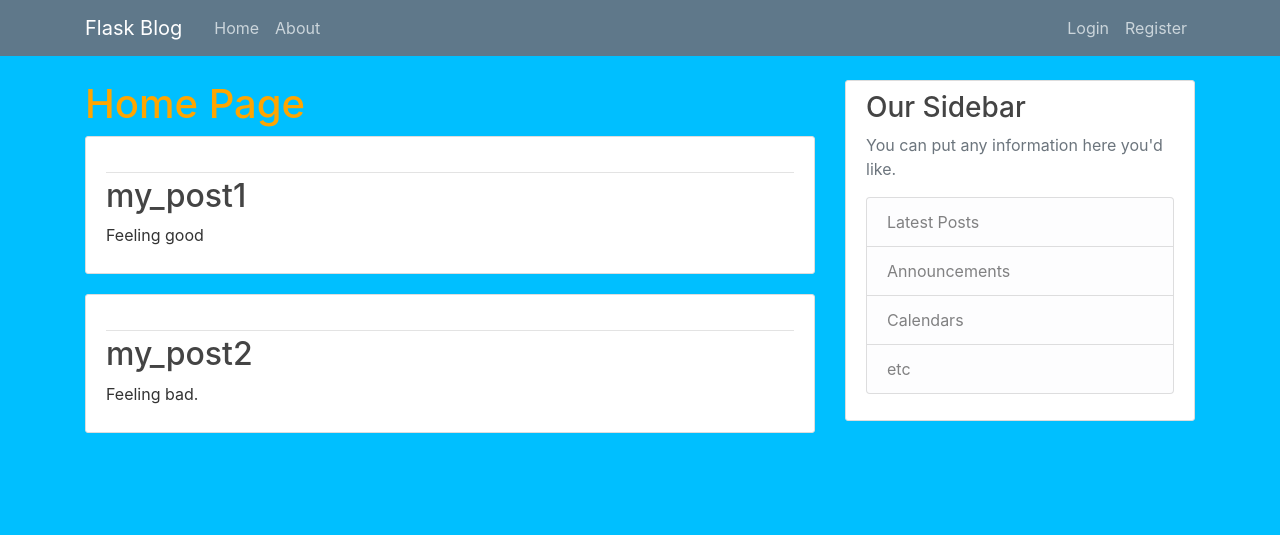
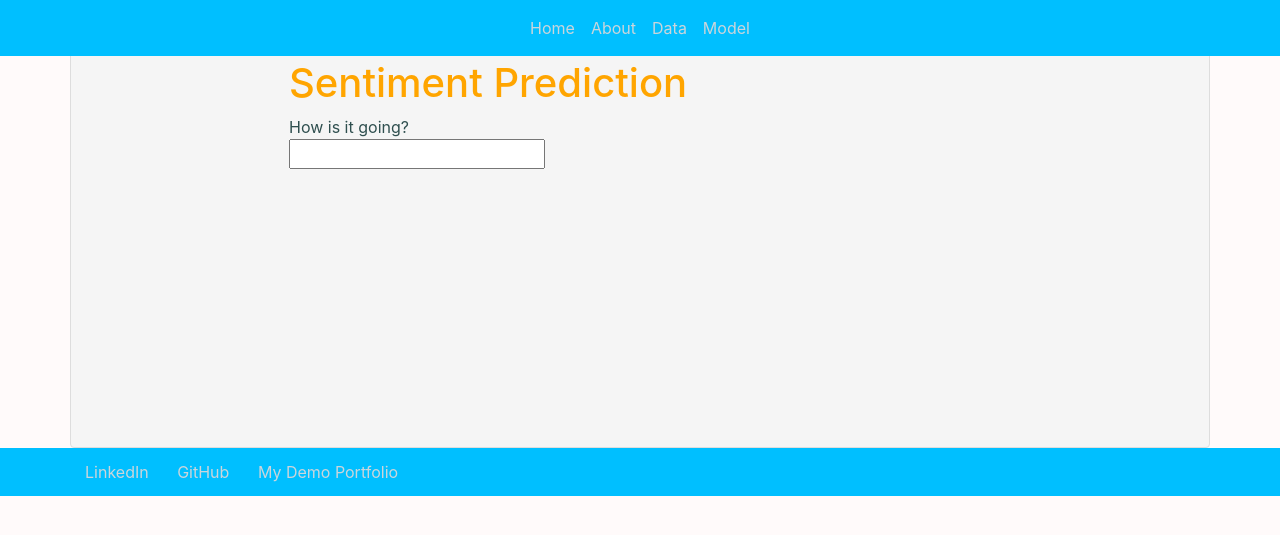
Before and after one commit to sabarishchockalingam2017/sentimentprediction, a Flask app: page / in a window 1280 px wide. Shown: the top 535 px of the page. Run offline with Flask 2, Linux system fonts and the light colour scheme; parts of the project's set-up code (start-up, migrations or seed data) failed here and were passed over; some libraries are stand-ins or nearby versions.

Commit message:
added model page and adjusted layout to center header links

```diff
--- a/app/app.py
+++ b/app/app.py
@@ -11,27 +11,23 @@ app.config.from_object('config.flask_config')
 
 logger = logging.getLogger("app")
 
-posts = [
-    {
-        'user': 'Tom',
-        'title': 'my_post1',
-        'content': 'Feeling good'
-    },
-
-    {
-        'user': 'Homer',
-        'title': 'my_post2',
-        'content': 'Feeling bad.'
-    }
-]
 @app.route("/")
 @app.route("/home")
 def home():
-    return render_template('home.html', posts=posts)
+    return render_template('home.html', title='Home')
 
 @app.route("/about")
 def about():
     return render_template('about.html', title='About')
+
+@app.route("/dataset")
+def dataset():
+    return render_template('dataset.html', title='Dataset')
+
+@app.route("/model")
+def model():
+    return render_template('model.html', title='Model')
+
 
 @app.context_processor
 def override_url_for():
--- a/app/static/main.css
+++ b/app/static/main.css
@@ -1,27 +1,45 @@
 body {
-  background: #00BFFF;
-  color: #333333;
-  margin-top: 5rem;
+  background: #FFFAFA;
+  color: #2F4F4F;
+  margin-top: 3rem;
+}
+
+.content-col{
+    background: #F5F5F5;
+    padding: 10px 20px;
+    border: 1px solid #dddddd;
+    border-radius: 4px;
+    height: 50vh;
+    justify-content: center;
 }
 
 h1, h2, h3, h4, h5, h6 {
   color: #444444;
 }
 
-.bg-steel {
-  background-color: #5f788a;
+#navbarToggle {
+    justify-content: center;
 }
 
-.site-header .navbar-nav .nav-link {
+.header-nav, .site-footer {
+  background-color: #00BFFF;
+}
+
+.site-header .navbar-nav .nav-link, .footer-links {
   color: #cbd5db;
 }
 
-.site-header .navbar-nav .nav-link:hover {
+.site-header .navbar-nav .nav-link:hover, .footer-links:hover {
   color: #ffffff;
 }
 
 .site-header .navbar-nav .nav-link.active {
   font-weight: 500;
+}
+
+.site-footer{
+    height: 3rem;
+    padding: 0.75rem;
 }
 
 .content-section {
@@ -32,53 +50,6 @@ h1, h2, h3, h4, h5, h6 {
   margin-bottom: 20px;
 }
 
-.article-title {
-  color: #444444;
-}
-
-a.article-title:hover {
-  color: #428bca;
-  text-decoration: none;
-}
-
-.article-content {
-  white-space: pre-line;
-}
-
-.article-img {
-  height: 65px;
-  width: 65px;
-  margin-right: 16px;
-}
-
-.article-metadata {
-  padding-bottom: 1px;
-  margin-bottom: 4px;
-  border-bottom: 1px solid #e3e3e3
-}
-
-.article-metadata a:hover {
-  color: #333;
-  text-decoration: none;
-}
-
-.article-svg {
-  width: 25px;
-  height: 25px;
-  vertical-align: middle;
-}
-
-.account-img {
-  height: 125px;
-  width: 125px;
-  margin-right: 20px;
-  margin-bottom: 16px;
-}
-
-.account-heading {
-  font-size: 2.5rem;
-}
-
 .page_title {
     color: #FFA500;
 }
--- a/app/templates/about.html
+++ b/app/templates/about.html
@@ -1,4 +1,8 @@
 {% extends "layout.html" %}
 {% block content %}
-    <h1 class="page_title">About Page</h1>
+    <section class="about-section">
+        <h1 class="page_title">About Page</h1>
+        <p> This sentiment prediction app returns the general emotional tone of a given text. The app uses
+        Facebook's fasttext classification model and is trained on Twitter's sentiment dataset.</p>
+    </section>
 {% endblock content %}
--- a/app/templates/home.html
+++ b/app/templates/home.html
@@ -1,16 +1,10 @@
 {% extends "layout.html" %}
 {% block content %}
-    <h1 class="page_title">Home Page</h1>
-    {% for post in posts%}
-        <article class="media content-section">
-          <div class="media-body">
-            <div class="article-metadata">
-              <a class="mr-2" href="#">{{ post.author }}</a>
-              <small class="text-muted">{{ post.date_posted }}</small>
-            </div>
-            <h2><a class="article-title" href="#">{{ post.title }}</a></h2>
-            <p class="article-content">{{ post.content }}</p>
-          </div>
-        </article>
-    {% endfor %}
+    <section class="home-section">
+        <h1 class="page_title">Sentiment Prediction</h1>
+        <a>How is it going?</a>
+        <div>
+            <input class="model_input">
+        </div>
+    </section>
 {% endblock content %}
--- a/app/templates/layout.html
+++ b/app/templates/layout.html
@@ -11,7 +11,7 @@
     <link rel="stylesheet" href="{{ url_for('static',filename='main.css')}}">
 
     {% if title %}
-        <title>Sentiment Prediction - {{ title }}</title>
+        <title>{{ title }} - Sentiment Prediction</title>
     {% else %}
         <title>Sentiment Prediction</title>
     {% endif %}
@@ -19,47 +19,36 @@
 
 <body>
     <header class="site-header">
-      <nav class="navbar navbar-expand-md navbar-dark bg-steel fixed-top">
+      <nav class="navbar navbar-expand-md navbar-dark header-nav fixed-top">
         <div class="container">
-          <a class="navbar-brand mr-4" href="/">Flask Blog</a>
-          <button class="navbar-toggler" type="button" data-toggle="collapse" data-target="#navbarToggle" aria-controls="navbarToggle" aria-expanded="false" aria-label="Toggle navigation">
-            <span class="navbar-toggler-icon"></span>
-          </button>
           <div class="collapse navbar-collapse" id="navbarToggle">
-            <div class="navbar-nav mr-auto">
-              <a class="nav-item nav-link" href="/">Home</a>
-              <a class="nav-item nav-link" href="/about">About</a>
-            </div>
-            <!-- Navbar Right Side -->
             <div class="navbar-nav">
-              <a class="nav-item nav-link" href="/login">Login</a>
-              <a class="nav-item nav-link" href="/register">Register</a>
+                <a class="nav-item nav-link" href="/">Home</a>
+                <a class="nav-item nav-link" href="/about">About</a>
+                <a class="nav-item nav-link" href="/dataset">Data</a>
+                <a class="nav-item nav-link" href="/model">Model</a>
             </div>
           </div>
+        <!-- add background image -->
         </div>
       </nav>
     </header>
 
     <main role="main" class="container">
-      <div class="row">
+      <div class="row content-col">
         <div class="col-md-8">
           {% block content %}{% endblock %}
         </div>
-        <div class="col-md-4">
-          <div class="content-section">
-            <h3>Our Sidebar</h3>
-            <p class='text-muted'>You can put any information here you'd like.
-              <ul class="list-group">
-                <li class="list-group-item list-group-item-light">Latest Posts</li>
-                <li class="list-group-item list-group-item-light">Announcements</li>
-                <li class="list-group-item list-group-item-light">Calendars</li>
-                <li class="list-group-item list-group-item-light">etc</li>
-              </ul>
-            </p>
-          </div>
-        </div>
       </div>
     </main>
+
+    <footer class="site-footer">
+        <div class="container">
+            <a class="footer-links mr-4" href="https://www.linkedin.com/in/sabarishchockalingam/">LinkedIn</a>
+            <a class="footer-links mr-4" href="https://github.com/sabarishchockalingam2017/sentimentprediction">GitHub</a>
+            <a class="footer-links mr-4">My Demo Portfolio</a>
+        </div>
+    </footer>
 
     <!-- Optional JavaScript -->
     <!-- jQuery first, then Popper.js, then Bootstrap JS -->
--- /dev/null
+++ b/app/templates/model.html
@@ -0,0 +1,4 @@
+{% extends "layout.html" %}
+{% block content %}
+    <h1 class="page_title"> The Model </h1>
+{% endblock content %}
```
Also changed, not shown: app/templates/dataset.html (added, +10 -0 lines).
